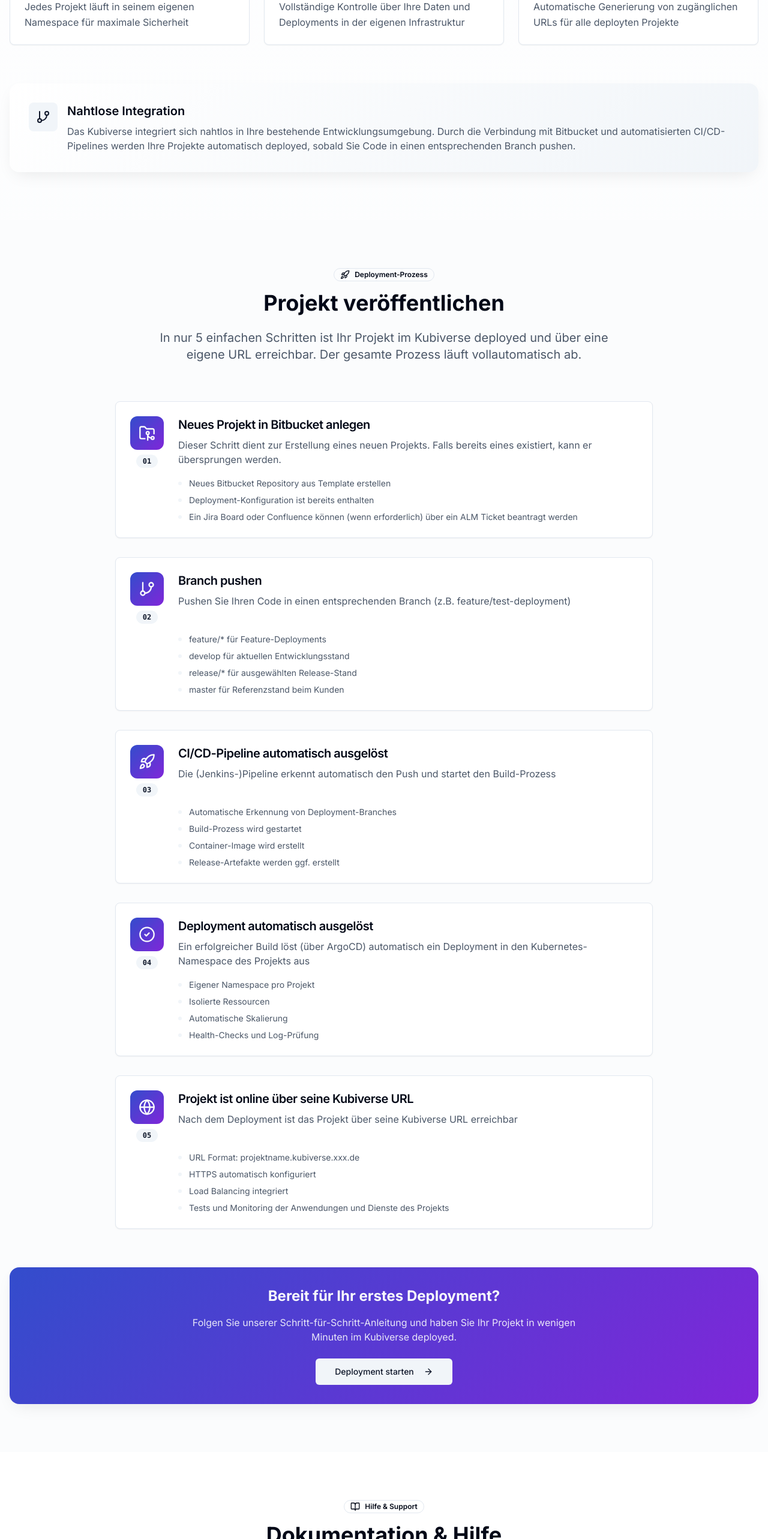
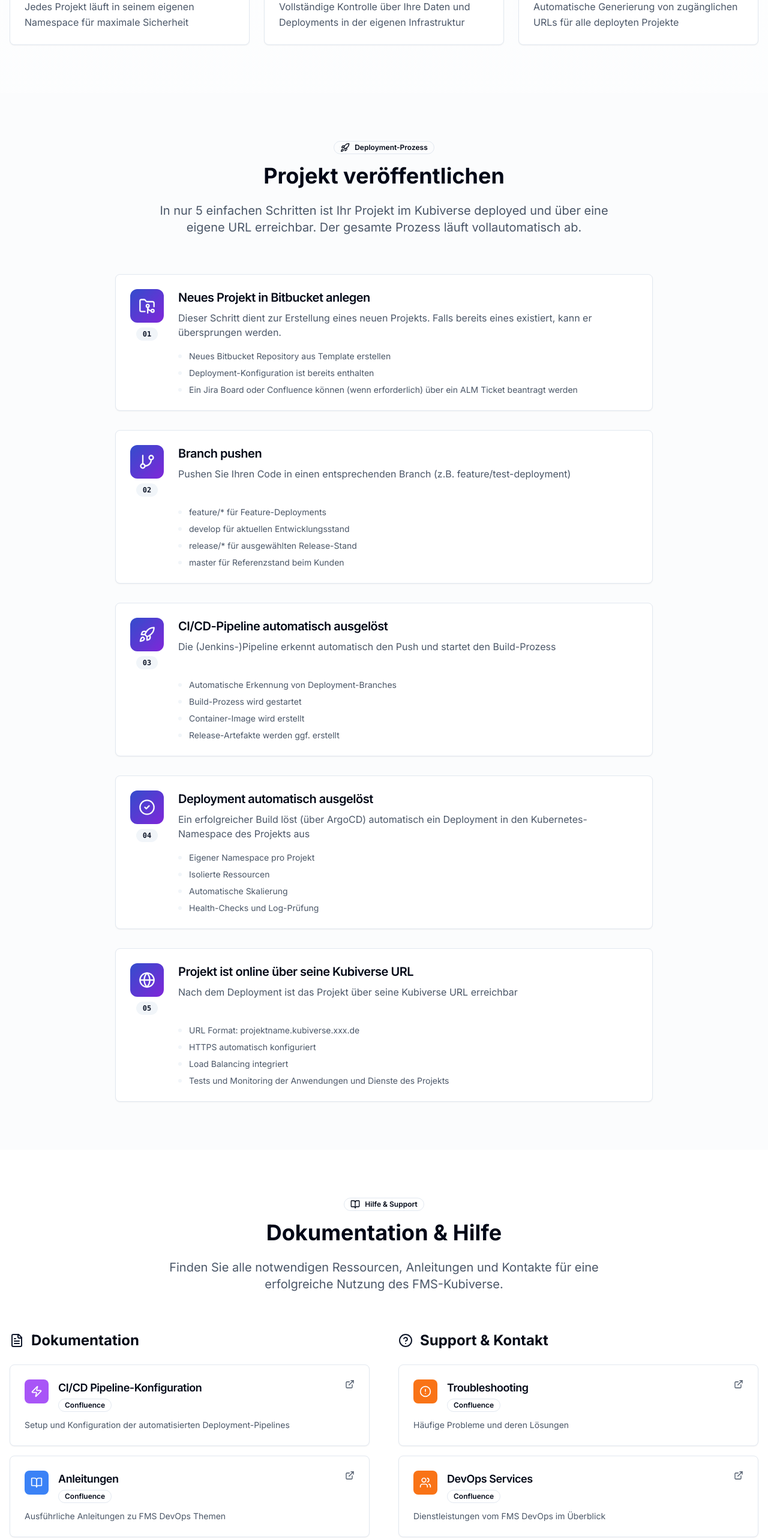
Before and after one commit to Marinek/kubiverse-portal, a React (Vite) app in the folder portal/: page / in a window 1280 px wide. Shown: the part 1520-4086 px from the top of the page at 60% size. Built offline with nearby package versions, Linux system fonts and the light colour scheme; no server answers.

Commit message:
Zwei zusatzdinge entfernt

```diff
--- a/portal/src/components/DeploymentGuide.tsx
+++ b/portal/src/components/DeploymentGuide.tsx
@@ -131,22 +131,6 @@ export const DeploymentGuide = () => {
             </Card>
           ))}
         </div>
-
-        <div className="mt-16 p-8 bg-gradient-hero rounded-2xl shadow-elegant text-center">
-          <h3 className="text-2xl font-bold text-primary-foreground mb-4">
-            Bereit für Ihr erstes Deployment?
-          </h3>
-          <p className="text-primary-foreground/90 mb-6 max-w-2xl mx-auto">
-            Folgen Sie unserer Schritt-für-Schritt-Anleitung und haben Sie Ihr
-            Projekt in wenigen Minuten im Kubiverse deployed.
-          </p>
-          <div className="flex flex-col sm:flex-row gap-4 justify-center">
-            <Button variant="secondary" size="lg" className="group">
-              Deployment starten
-              <ArrowRight className="w-4 h-4 ml-2 group-hover:translate-x-1 transition-transform" />
-            </Button>
-          </div>
-        </div>
       </div>
     </section>
   );
--- a/portal/src/components/KubiverseSection.tsx
+++ b/portal/src/components/KubiverseSection.tsx
@@ -78,23 +78,6 @@ export const KubiverseSection = () => {
             </Card>
           ))}
         </div>
-
-        <div className="mt-16 p-8 bg-gradient-card rounded-2xl shadow-elegant">
-          <div className="flex items-start space-x-4">
-            <div className="w-12 h-12 bg-accent rounded-lg flex items-center justify-center flex-shrink-0">
-              <GitBranch className="w-6 h-6 text-accent-foreground" />
-            </div>
-            <div>
-              <h3 className="text-xl font-semibold mb-2">Nahtlose Integration</h3>
-              <p className="text-muted-foreground">
-                Das Kubiverse integriert sich nahtlos in Ihre bestehende Entwicklungsumgebung.
-                Durch die Verbindung mit Bitbucket und automatisierten CI/CD-Pipelines
-                werden Ihre Projekte automatisch deployed, sobald Sie Code in einen
-                entsprechenden Branch pushen.
-              </p>
-            </div>
-          </div>
-        </div>
       </div>
     </section>
   );
```
